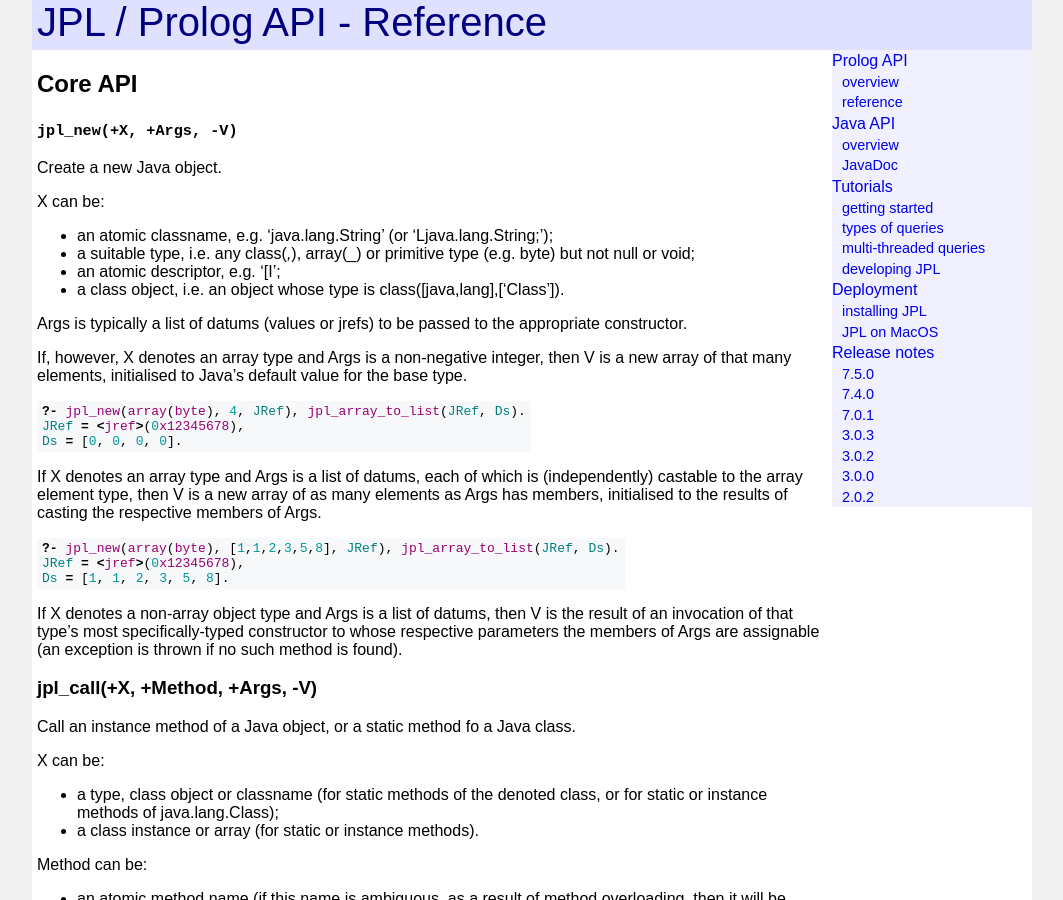
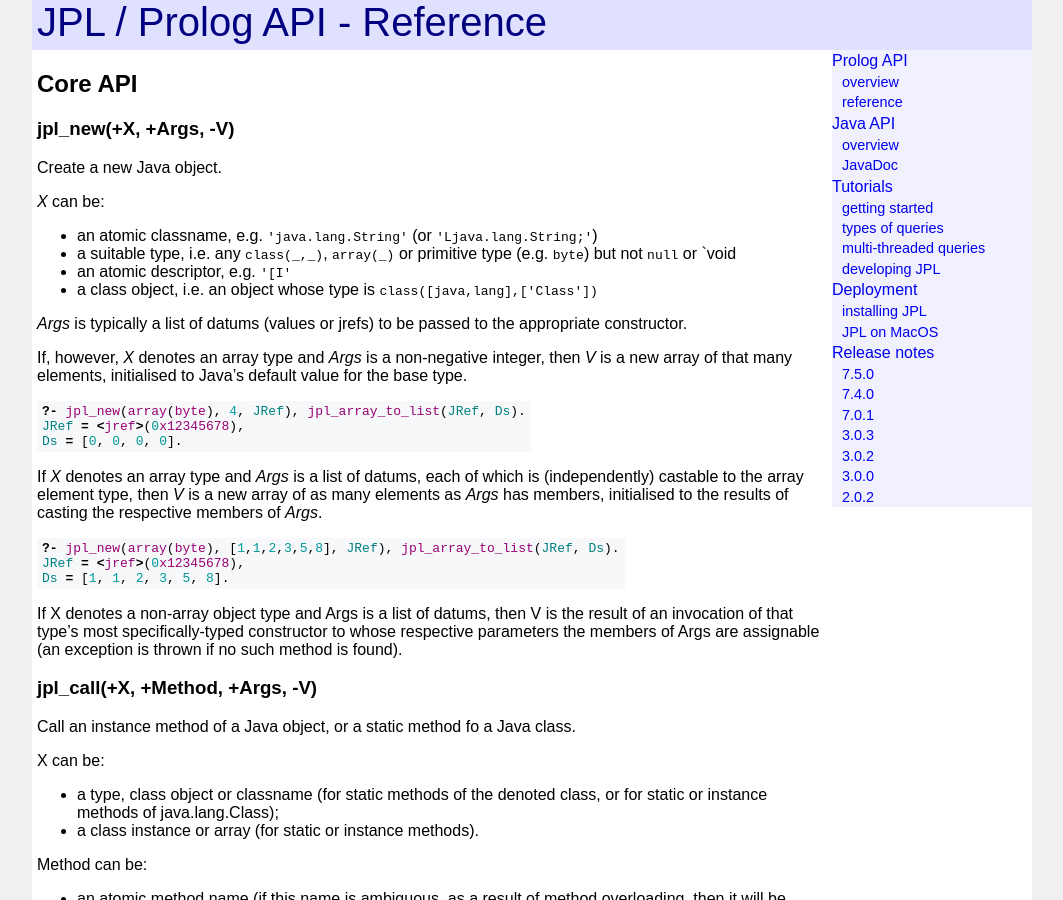
Before and after one commit to anionic/jpl-nav, a Jekyll site: the page built from docs/PrologApiReference.md, in a window 1280 px wide and 900 px high. Shown: the whole window, without its empty margins (108-1171 px from the left). Built offline with Jekyll 4.4.1, drawn with Linux system fonts in a browser that asks for light colours; our own code applies the rules of GitHub Pages for plain Markdown files.

````diff
--- a/docs/PrologApiReference.md
+++ b/docs/PrologApiReference.md
@@ -2,20 +2,20 @@
 
 ## Core API
 
-### `jpl_new(+X, +Args, -V)`
+### jpl_new(+X, +Args, -V)
 
 Create a new Java object.
 
-X can be:
-* an atomic classname, e.g. 'java.lang.String' (or 'Ljava.lang.String;');
-* a suitable type, i.e. any class(_,_), array(_) or primitive type (e.g. byte) but not null or void;
-* an atomic descriptor, e.g. '[I';
-* a class object, i.e. an object whose type is class([java,lang],['Class']).
+*X* can be:
+* an atomic classname, e.g. `'java.lang.String'` (or `'Ljava.lang.String;'`)
+* a suitable type, i.e. any `class(_,_)`, `array(_)` or primitive type (e.g. `byte`) but not `null` or `void
+* an atomic descriptor, e.g. `'[I'`
+* a class object, i.e. an object whose type is `class([java,lang],['Class'])`
 
-Args is typically a list of datums (values or jrefs) to be passed to the appropriate constructor.
+*Args* is typically a list of datums (values or jrefs) to be passed to the appropriate constructor.
 
-If, however, X denotes an array type and Args is a non-negative integer,
-then V is a new array of that many elements, initialised to Java's default value for the base type.
+If, however, *X* denotes an array type and *Args* is a non-negative integer,
+then *V* is a new array of that many elements, initialised to Java's default value for the base type.
 
 ```prolog
 ?- jpl_new(array(byte), 4, JRef), jpl_array_to_list(JRef, Ds).
@@ -23,10 +23,10 @@ JRef = <jref>(0x12345678),
 Ds = [0, 0, 0, 0].
 ```
 
-If X denotes an array type and Args is a list of datums,
+If *X* denotes an array type and *Args* is a list of datums,
 each of which is (independently) castable to the array element type,
-then V is a new array of as many elements as Args has members,
-initialised to the results of casting the respective members of Args.
+then *V* is a new array of as many elements as *Args* has members,
+initialised to the results of casting the respective members of *Args*.
 
 ```prolog
 ?- jpl_new(array(byte), [1,1,2,3,5,8], JRef), jpl_array_to_list(JRef, Ds).
````
